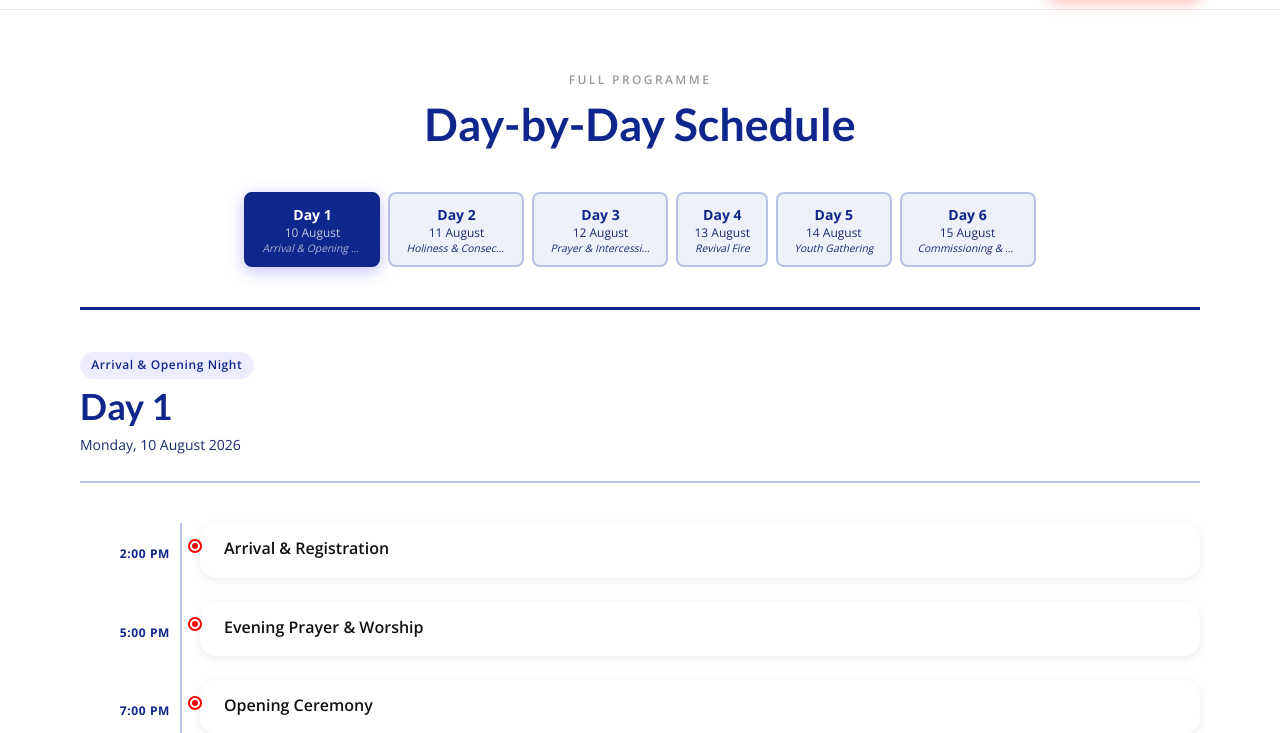
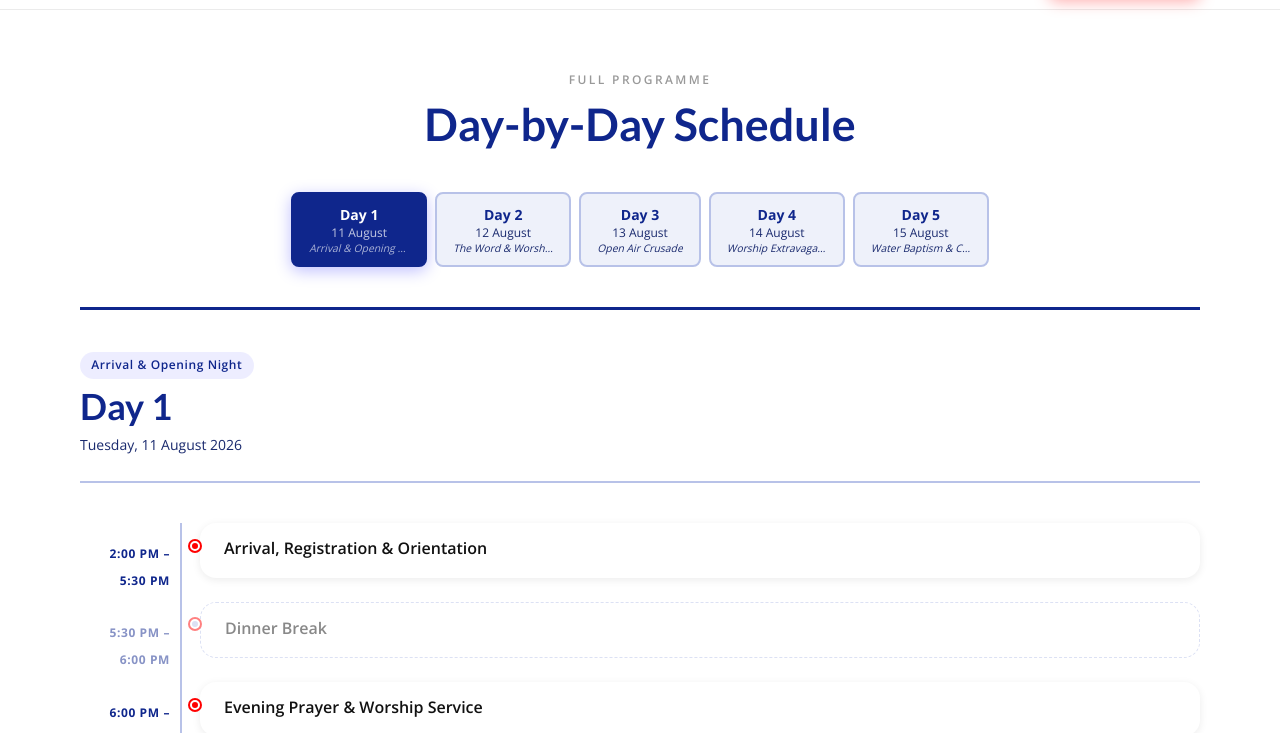
Before and after one commit to Epaphrus/Nandi-County-Youth-Conference-2026, a plain HTML site: page program.html in a window 1280 px wide. Shown: the part 63-796 px from the top of the page. Drawn offline with nearby package versions, Linux system fonts and the light colour scheme.

```diff
--- a/assets/css/program.css
+++ b/assets/css/program.css
@@ -286,3 +286,35 @@
     padding: 0.5rem 0.65rem;
   }
 }
+
+/* ── Session type variants ──────────────────────────────────── */
+.timeline-item--break {
+  opacity: 0.5;
+}
+
+.timeline-item--break .timeline-card {
+  background: transparent;
+  box-shadow: none;
+  border: 1px dashed var(--gray-mid);
+}
+
+.timeline-item--break .timeline-dot {
+  background: var(--gray-mid);
+  width: 10px;
+  height: 10px;
+}
+
+.timeline-item--special .timeline-card {
+  border-left: 3px solid var(--blue);
+  background: rgba(15, 38, 140, 0.04);
+}
+
+.timeline-item--special .timeline-dot {
+  background: var(--blue);
+  box-shadow: 0 0 0 3px rgba(15, 38, 140, 0.15);
+}
+
+.timeline-item--special h4 {
+  color: var(--blue);
+  font-weight: 700;
+}
--- a/assets/js/program.js
+++ b/assets/js/program.js
@@ -53,7 +53,7 @@
 
       <div class="timeline" role="list" aria-label="Sessions for ${day.day}">
         ${day.sessions.map((s, si) => `
-          <div class="timeline-item" role="listitem">
+          <div class="timeline-item timeline-item--${s.type}" role="listitem" data-type="${s.type}">
             <div class="timeline-time">
               <span>${s.time}</span>
             </div>
--- a/data/program.js
+++ b/data/program.js
@@ -2,72 +2,76 @@
 const PROGRAM = [
   {
     day: "Day 1",
-    date: "Monday, 10 August 2026",
+    date: "Tuesday, 11 August 2026",
     theme: "Arrival & Opening Night",
     sessions: [
-      { time: "2:00 PM",  title: "Arrival & Registration",    type: "logistics", speaker: "" },
-      { time: "5:00 PM",  title: "Evening Prayer & Worship",  type: "prayer",    speaker: "" },
-      { time: "7:00 PM",  title: "Opening Ceremony",          type: "ceremony",  speaker: "" },
-      { time: "8:00 PM",  title: "Opening Message",           type: "sermon",    speaker: "" },
+      { time: "2:00 PM – 5:30 PM",  title: "Arrival, Registration & Orientation",  type: "logistics", speaker: "" },
+      { time: "5:30 PM – 6:00 PM",  title: "Dinner Break",                          type: "break",     speaker: "" },
+      { time: "6:00 PM – 8:00 PM",  title: "Evening Prayer & Worship Service",      type: "prayer",    speaker: "" },
+      { time: "8:00 PM – 9:00 PM",  title: "Opening Ceremony & Introductions",      type: "ceremony",  speaker: "" },
+      { time: "9:00 PM",            title: "Closing Prayer & Rest",                 type: "prayer",    speaker: "" },
     ],
   },
   {
     day: "Day 2",
-    date: "Tuesday, 11 August 2026",
-    theme: "Holiness & Consecration",
+    date: "Wednesday, 12 August 2026",
+    theme: "The Word & Worship",
     sessions: [
-      { time: "6:00 AM",  title: "Morning Prayer & Devotion", type: "prayer",    speaker: "" },
-      { time: "9:00 AM",  title: "Morning Session",           type: "sermon",    speaker: "" },
-      { time: "11:00 AM", title: "Worship & Ministry",        type: "worship",   speaker: "" },
-      { time: "2:00 PM",  title: "Afternoon Teaching",        type: "sermon",    speaker: "" },
-      { time: "7:00 PM",  title: "Evening Revival Service",   type: "sermon",    speaker: "" },
+      { time: "6:00 AM – 7:00 AM",  title: "Morning Prayer Session",                type: "prayer",    speaker: "" },
+      { time: "7:00 AM – 8:00 AM",  title: "Personal Cleaning",                     type: "break",     speaker: "" },
+      { time: "8:00 AM – 9:00 AM",  title: "Breakfast",                             type: "break",     speaker: "" },
+      { time: "9:00 AM – 10:30 AM", title: "Worship Service",                       type: "worship",   speaker: "" },
+      { time: "10:30 AM – 12:30 PM",title: "Morning Word Session",                  type: "sermon",    speaker: "" },
+      { time: "12:30 PM – 2:00 PM", title: "Lunch Break",                           type: "break",     speaker: "" },
+      { time: "2:00 PM – 3:00 PM",  title: "Worship",                               type: "worship",   speaker: "" },
+      { time: "3:00 PM – 5:00 PM",  title: "Evening Word Session",                  type: "sermon",    speaker: "" },
+      { time: "5:00 PM – 6:00 PM",  title: "Dinner Break",                          type: "break",     speaker: "" },
+      { time: "6:00 PM – 7:30 PM",  title: "Evening Worship Service",               type: "worship",   speaker: "" },
+      { time: "7:30 PM – 9:00 PM",  title: "Evening Word Session",                  type: "sermon",    speaker: "" },
     ],
   },
   {
     day: "Day 3",
-    date: "Wednesday, 12 August 2026",
-    theme: "Prayer & Intercession",
+    date: "Thursday, 13 August 2026",
+    theme: "Open Air Crusade",
     sessions: [
-      { time: "6:00 AM",  title: "Morning Prayer Watch",      type: "prayer",    speaker: "" },
-      { time: "9:00 AM",  title: "Teaching on Prayer",        type: "sermon",    speaker: "" },
-      { time: "11:00 AM", title: "Corporate Intercession",    type: "prayer",    speaker: "" },
-      { time: "2:00 PM",  title: "Youth Discipleship Class",  type: "workshop",  speaker: "" },
-      { time: "7:00 PM",  title: "Night of Prayer",           type: "prayer",    speaker: "" },
+      { time: "6:00 AM – 7:00 AM",  title: "Morning Prayer Session",                type: "prayer",    speaker: "" },
+      { time: "7:00 AM – 8:00 AM",  title: "Personal Cleaning",                     type: "break",     speaker: "" },
+      { time: "8:00 AM – 9:00 AM",  title: "Breakfast",                             type: "break",     speaker: "" },
+      { time: "9:00 AM – 10:30 AM", title: "Worship Service",                       type: "worship",   speaker: "" },
+      { time: "10:30 AM – 12:30 PM",title: "Morning Word Session",                  type: "sermon",    speaker: "" },
+      { time: "12:30 PM – 2:00 PM", title: "Lunch Break",                           type: "break",     speaker: "" },
+      { time: "2:00 PM – 6:00 PM",  title: "Open Air Crusade",                      type: "special",   speaker: "" },
+      { time: "6:00 PM – 7:00 PM",  title: "Dinner Break",                          type: "break",     speaker: "" },
+      { time: "7:00 PM – 7:30 PM",  title: "Evening Worship Service",               type: "worship",   speaker: "" },
+      { time: "7:30 PM – 9:00 PM",  title: "Evening Word Session",                  type: "sermon",    speaker: "" },
     ],
   },
   {
     day: "Day 4",
-    date: "Thursday, 13 August 2026",
-    theme: "Revival Fire",
+    date: "Friday, 14 August 2026",
+    theme: "Worship Extravaganza",
     sessions: [
-      { time: "6:00 AM",  title: "Morning Devotion",          type: "prayer",    speaker: "" },
-      { time: "9:00 AM",  title: "Revival Message",           type: "sermon",    speaker: "" },
-      { time: "11:00 AM", title: "Worship & Encounter",       type: "worship",   speaker: "" },
-      { time: "2:00 PM",  title: "Breakout Sessions",         type: "workshop",  speaker: "" },
-      { time: "7:00 PM",  title: "Special Revival Service",   type: "sermon",    speaker: "" },
+      { time: "6:00 AM – 7:00 AM",  title: "Morning Prayer Session",                type: "prayer",    speaker: "" },
+      { time: "7:00 AM – 8:00 AM",  title: "Personal Cleaning",                     type: "break",     speaker: "" },
+      { time: "8:00 AM – 9:00 AM",  title: "Breakfast",                             type: "break",     speaker: "" },
+      { time: "9:00 AM – 10:30 AM", title: "Worship Service",                       type: "worship",   speaker: "" },
+      { time: "10:30 AM – 12:30 PM",title: "Morning Word Session",                  type: "sermon",    speaker: "" },
+      { time: "12:30 PM – 2:00 PM", title: "Lunch Break",                           type: "break",     speaker: "" },
+      { time: "2:00 PM – 8:00 PM",  title: "Worship Extravaganza",                  type: "special",   speaker: "" },
+      { time: "8:00 PM – 9:00 PM",  title: "Dinner Break",                          type: "break",     speaker: "" },
     ],
   },
   {
     day: "Day 5",
-    date: "Friday, 14 August 2026",
-    theme: "Youth Gathering",
+    date: "Saturday, 15 August 2026",
+    theme: "Water Baptism & Commissioning",
     sessions: [
-      { time: "6:00 AM",  title: "Morning Prayer",            type: "prayer",    speaker: "" },
-      { time: "9:00 AM",  title: "Youth Main Session",        type: "sermon",    speaker: "" },
-      { time: "11:00 AM", title: "Testimonies & Worship",     type: "worship",   speaker: "" },
-      { time: "2:00 PM",  title: "Leadership & Commissioning",type: "workshop",  speaker: "" },
-      { time: "7:00 PM",  title: "Night of Worship",          type: "worship",   speaker: "" },
-    ],
-  },
-  {
-    day: "Day 6",
-    date: "Saturday, 15 August 2026",
-    theme: "Commissioning & Closing",
-    sessions: [
-      { time: "6:00 AM",  title: "Final Morning Prayer",      type: "prayer",    speaker: "" },
-      { time: "9:00 AM",  title: "Closing Message",           type: "sermon",    speaker: "" },
-      { time: "11:00 AM", title: "Commissioning Service",     type: "ceremony",  speaker: "" },
-      { time: "1:00 PM",  title: "Farewell & Departure",      type: "logistics", speaker: "" },
+      { time: "6:00 AM – 7:00 AM",  title: "Final Morning Prayer",                  type: "prayer",    speaker: "" },
+      { time: "7:00 AM – 8:00 AM",  title: "Breakfast",                             type: "break",     speaker: "" },
+      { time: "8:00 AM – 11:00 AM", title: "Massive Water Baptism",                 type: "special",   speaker: "" },
+      { time: "11:00 AM – 12:00 PM",title: "Closing Remarks & Commissioning",       type: "ceremony",  speaker: "" },
+      { time: "12:00 PM",           title: "Departure",                             type: "logistics", speaker: "" },
     ],
   },
 ];
--- a/program.html
+++ b/program.html
@@ -5,7 +5,7 @@
   <link rel="icon" type="image/png" href="assets/icons/repentance-and-holiness-logo.png" />
   <link rel="apple-touch-icon" href="assets/icons/repentance-and-holiness-logo.png" />
   <meta name="viewport" content="width=device-width, initial-scale=1.0" />
-  <meta name="description" content="Full programme for Nandi County Youth Conference 2026 — 10–15 August in Kapsabet. Day-by-day schedule of sessions, worship, prayer, and sermons." />
+  <meta name="description" content="Full programme for Nandi County Youth Conference 2026 — 11–15 August in Kapsabet. Day-by-day schedule of sessions, worship, prayer, open air crusade, water baptism, and more." />
   <meta name="keywords" content="NCYC 2026 programme, conference schedule, Nandi County Youth Conference, sessions, worship, prayer" />
   <meta property="og:type"        content="website" />
   <meta property="og:title"       content="Programme | NCYC 2026" />
```
Also changed, not shown: data/speakers.js (+11 -11 lines), assets/images/speakers/Bishop Elizabeth Goren.webp (added), assets/images/speakers/DAB Chebos.webp (added), assets/images/speakers/DAB Lel.webp (added).
